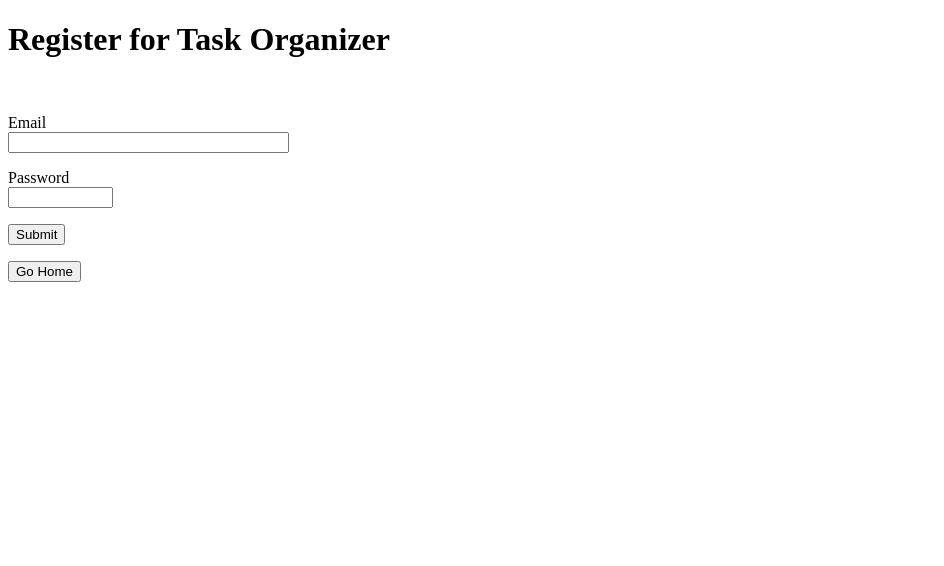
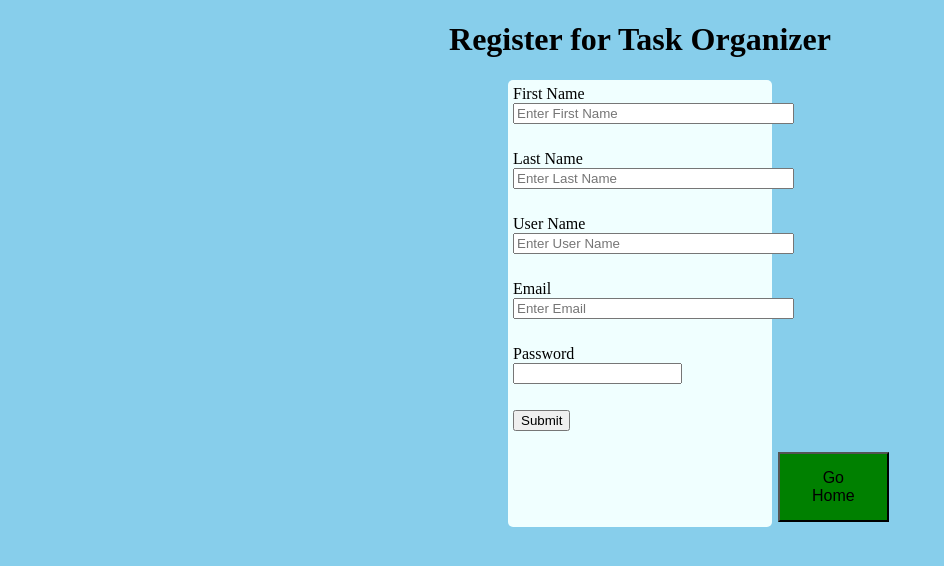
Before and after one commit to saikiran-sjsu/Task, a Flask app: template TaskOrganizer/templates/register.html in a window 1280 px wide. Shown: the top 566 px of the page, without its empty margins (0-944 px from the left). Run offline with Flask 2, Linux system fonts and the light colour scheme; the template is opened without the code that fills it: values that come from a table or form of the project are taken from there, others are empty.

Commit message:
added a css file and added more form options

```diff
--- /dev/null
+++ b/TaskOrganizer/static/css/style.css
@@ -0,0 +1,27 @@
+body{
+    background-color: skyblue;
+}
+
+.form_style{
+    background-color: azure;
+    margin-left: 500px;
+    margin-right: 500px;
+    border: 2px;
+    border-radius: 5px;
+}
+
+.form_style p{
+    padding: 5px;
+    margin-left: r
+}
+
+
+.button-home{
+    background-color: green;
+    text-align: center;
+    margin-left: 270px;
+    margin-bottom: 5px;
+    font-size: 16px;
+    padding: 15px 32px;
+
+}
--- a/TaskOrganizer/templates/register.html
+++ b/TaskOrganizer/templates/register.html
@@ -1,19 +1,26 @@
 {% extends "base.html"%}
+
 {% block content %}
 
-<h1>Register for Task Organizer</h1>
-<form action="">
-    <p>{{form.name.label}}<br>{{form.name(size=32)}}</p>
-    <p>{{form.email.label}}<br>{{form.email(size=32)}}</p>
-    <p>{{form.password.label}}<br>{{form.password(size=10)}}</p>
-    <p>{{form.submit()}}</p>
+<link href="static/css/style.css" rel='stylesheet'>
+
+<h1 align="center">Register for Task Organizer</h1>
+<div class="form_style">
+    <form action="">
+        <p>{{form.first_name.label}}<br>{{form.first_name(size=32, placeholder="Enter First Name")}}</p>
+        <p>{{form.last_name.label}}<br>{{form.last_name(size=32,placeholder="Enter Last Name")}}</p>
+        <p>{{form.user_name.label}}<br>{{form.user_name(size=32, placeholder="Enter User Name")}}</p>
+        <p>{{form.email.label}}<br>{{form.email(size=32, placeholder="Enter Email")}}</p>
+        <p>{{form.password.label}}<br>{{form.password(size=18)}}</p>
+        <p>{{form.submit()}}</p>
 
 
 
 
 
-</form>
-<button type="button" name="home" onclick="window.location.href = '/home'; ">Go Home</button>
+    </form>
 
+    <button type=" button" name="home" class="button-home" onclick="window.location.href = '/home'; ">Go Home</button>
+</div>
 
 {% endblock%}
```
